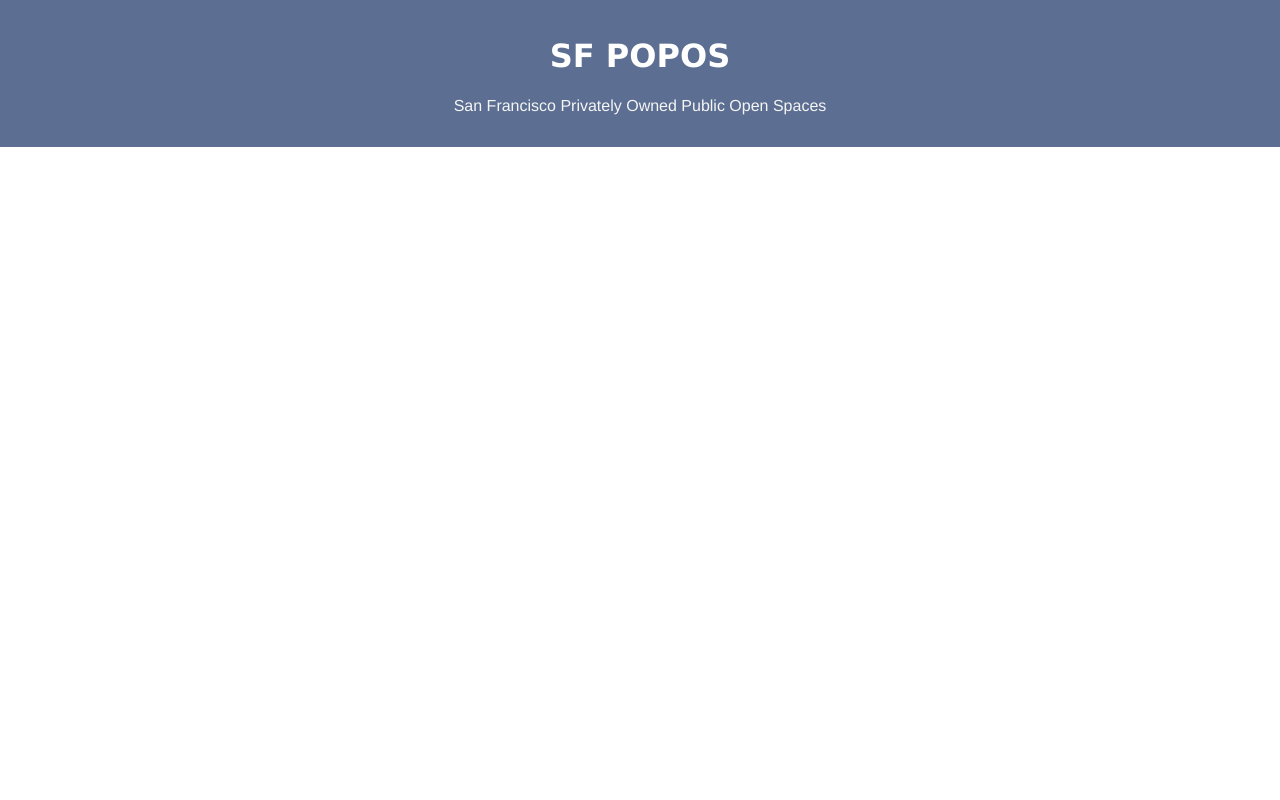
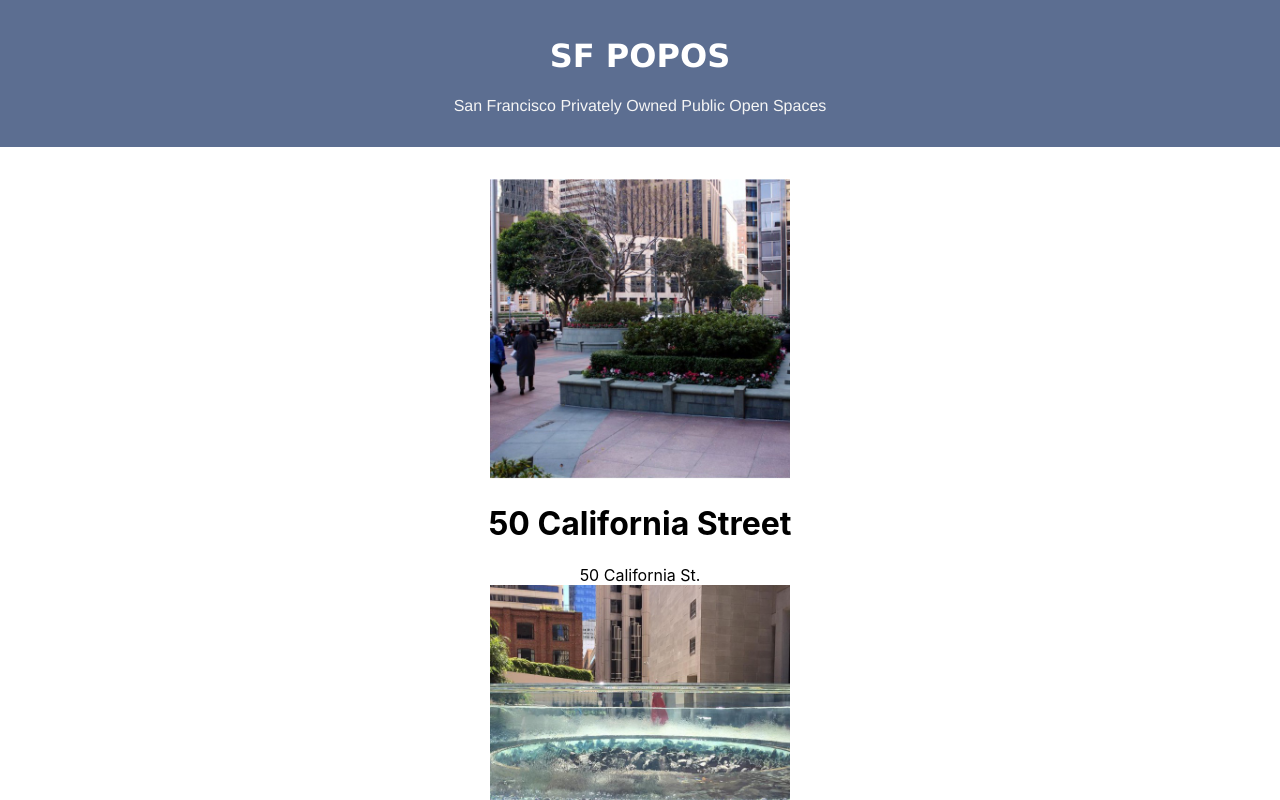
Before and after one commit to ryd0g/ReactTutorial, a React (Create React App) app in the folder sfpopos/: page / in a window 1280 px wide. Shown: the top 800 px of the page. Built offline with nearby package versions, Linux system fonts and the light colour scheme.

Commit message:
imported list

```diff
--- a/sfpopos/src/App.js
+++ b/sfpopos/src/App.js
@@ -2,11 +2,13 @@ import React from 'react';
 import logo from './logo.svg';
 import './App.css';
 import Title from './Title';
+import POPOSList from './POPOSList';
 
 function App() {
   return (
     <div className='App'>
       <Title />
+      <POPOSList />
     </div>
   );
 }
```
